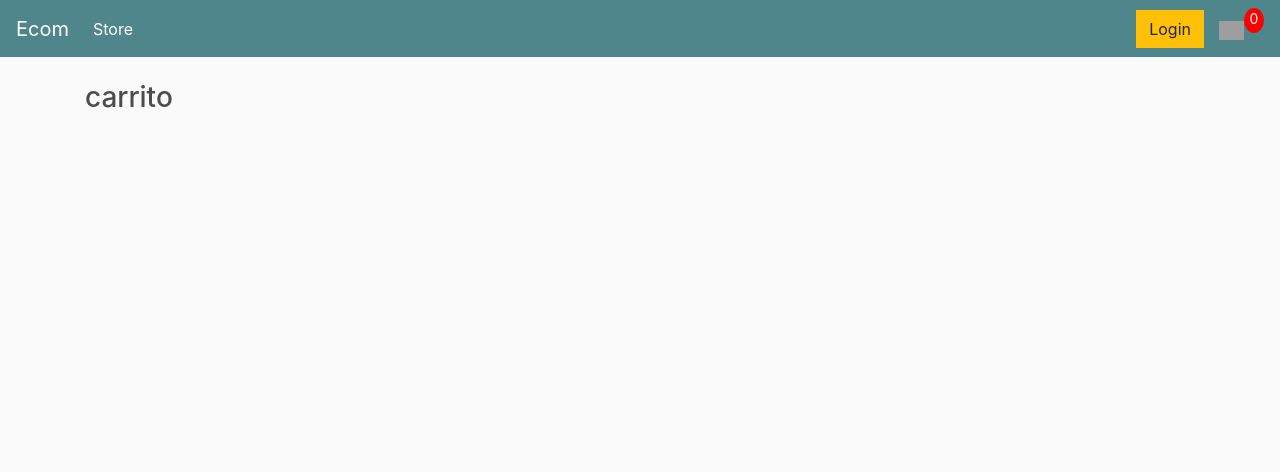
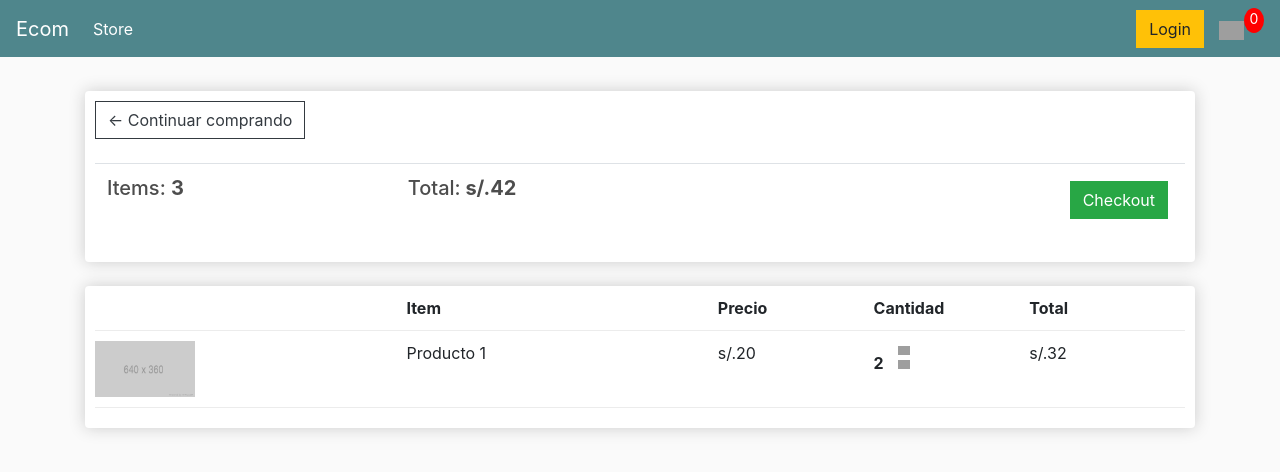
Before and after one commit to JacobMolina-me/Capstone---FrenosHuarcaya, a Django app: page /cart/ in a window 1280 px wide. Shown: the top 472 px of the page. Run offline with Django 3.2, Linux system fonts and the light colour scheme; lists and menus that the app fills with data are empty; some libraries are stand-ins or nearby versions; grey boxes are pictures that could not be loaded.

Commit message:
Desarrollo cart.html

```diff
--- a/ecommerce/store/templates/store/cart.html
+++ b/ecommerce/store/templates/store/cart.html
@@ -1,5 +1,52 @@
 {% extends 'store/main.html' %}
 {% load static %}
 {% block content %}
-     <h3>carrito</h3>
+	<div class="row">
+		<div class="col-lg-12">
+			<div class="box-element">
+
+				<a  class="btn btn-outline-dark" href="{% url 'store' %}">&#x2190; Continuar comprando</a>
+
+				<br>
+				<br>
+				<table class="table">
+					<tr>
+						<th><h5>Items: <strong>3</strong></h5></th>
+						<th><h5>Total:<strong> s/.42</strong></h5></th>
+						<th>
+							<a  style="float:right; margin:5px;" class="btn btn-success" href="{% url 'checkout' %}">Checkout</a>
+						</th>
+					</tr>
+				</table>
+
+			</div>
+
+			<br>
+			<div class="box-element">
+				<div class="cart-row">
+					<div style="flex:2"></div>
+					<div style="flex:2"><strong>Item</strong></div>
+					<div style="flex:1"><strong>Precio</strong></div>
+					<div style="flex:1"><strong>Cantidad</strong></div>
+					<div style="flex:1"><strong>Total</strong></div>
+				</div>
+
+				<div class="cart-row">
+					<div style="flex:2"><img class="row-image" src="{% static 'images/placeholder.png' %}"></div>
+					<div style="flex:2"><p>Producto 1</p></div>
+					<div style="flex:1"><p>s/.20</p></div>
+					<div style="flex:1">
+						<p class="quantity">2</p>
+						<div class="quantity">
+							<img class="chg-quantity" src="{% static  'images/arrow-up.png' %}">
+
+							<img class="chg-quantity" src="{% static  'images/arrow-down.png' %}">
+						</div>
+					</div>
+					<div style="flex:1"><p>s/.32</p></div>
+				</div>
+
+			</div>
+		</div>
+	</div>
 {% endblock content %}
```
